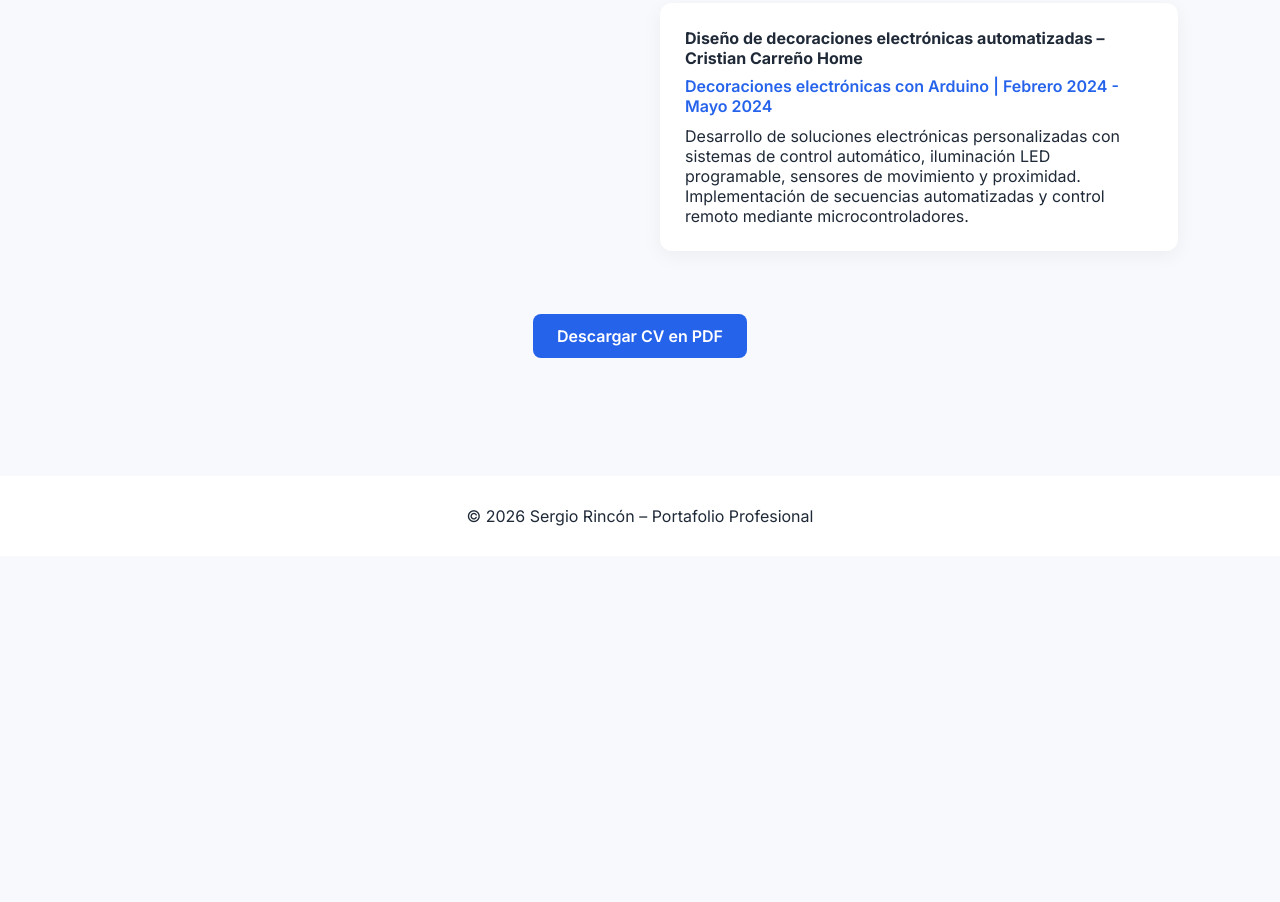
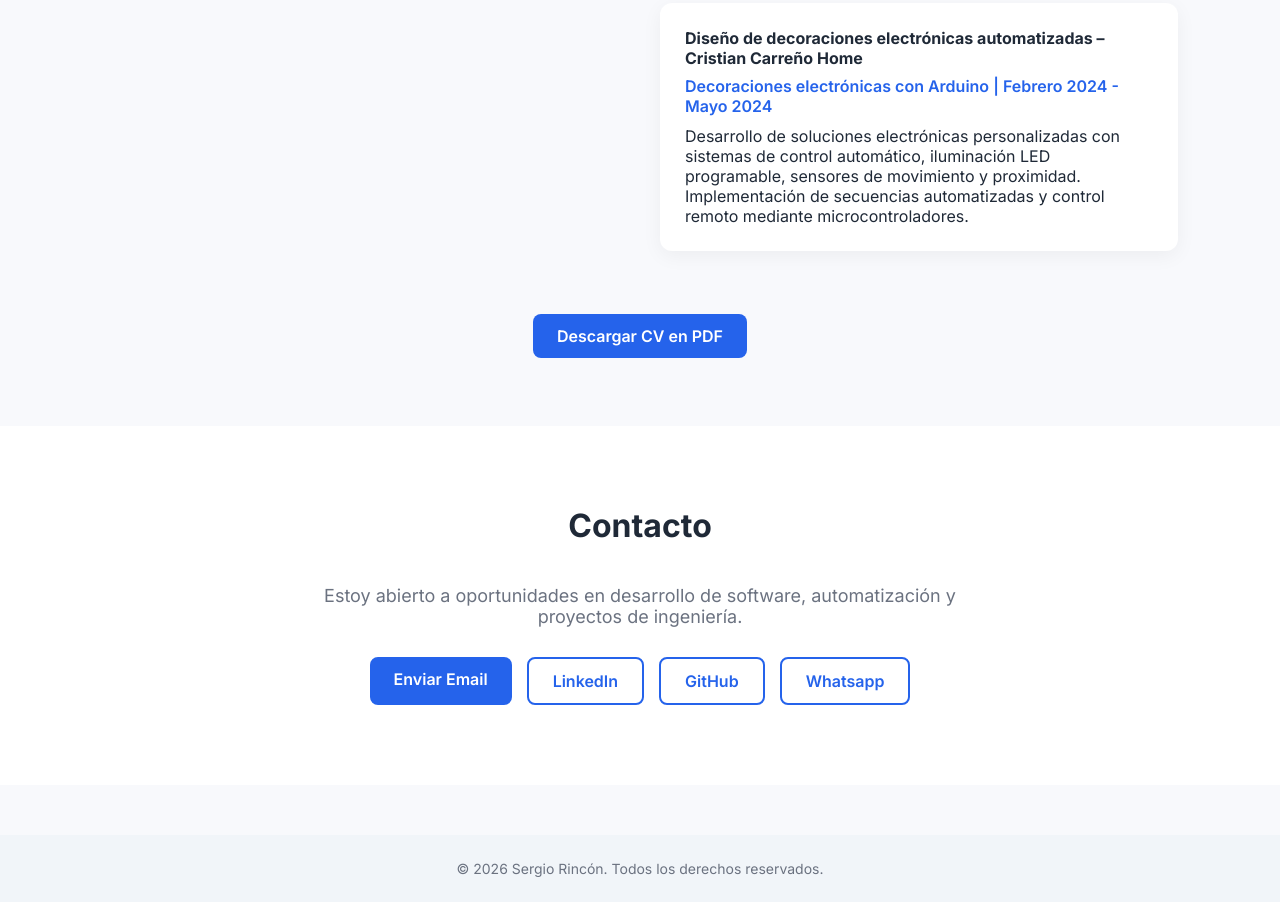
Before and after one commit to SergioR12n/SergioR12n.github.io, a plain HTML site: page index.html in a window 1280 px wide. Shown: the part 2739-3641 px from the top of the page. Before the commit the page ends 3295 px from the top, so only its background shows below. Drawn offline with Linux system fonts and the light colour scheme.

Commit message:
seccion de contacto agregada

```diff
--- a/index.html
+++ b/index.html
@@ -177,6 +177,38 @@
             text-align: center;
             margin-top: 50px;
         }
+
+        #contact {
+            background: white;
+            padding: 80px 8%;
+            text-align: center;
+        }
+
+        .contact-container {
+            max-width: 700px;
+            margin: auto;
+        }
+
+        .contact-text {
+            font-size: 18px;
+            color: #6b7280;
+            margin-bottom: 30px;
+        }
+
+        .contact-buttons {
+            display: flex;
+            justify-content: center;
+            gap: 15px;
+            flex-wrap: wrap;
+        }
+
+        footer {
+            text-align: center;
+            padding: 25px;
+            background: #f1f5f9;
+            color: #6b7280;
+            font-size: 14px;
+        }
     </style>
 </head>
 <body>
@@ -209,7 +241,6 @@
 </section>
 
 <section id="skills">
-
     <h2 class="section-title">Stack Técnico</h2>
     <div class="cards">
         <div class="card">
@@ -337,8 +368,26 @@
     </div>
 </section>
 
+<section id="contact">
+    <h2 class="section-title" style="text-align:center;">Contacto</h2>
+
+    <div class="contact-container">
+        <p class="contact-text">
+            Estoy abierto a oportunidades en desarrollo de software,
+            automatización y proyectos de ingeniería.
+        </p>
+
+        <div class="contact-buttons">
+            <a href="mailto:sergioarn3@gmail.com" class="btn-primary">Enviar Email</a>
+            <a href="https://www.linkedin.com/in/tuperfil" target="_blank" class="btn-secondary">LinkedIn</a>
+            <a href="https://github.com/tuusuario" target="_blank" class="btn-secondary">GitHub</a>
+            <a href="https://wa.me/573204012137" target="_blank" class="btn-secondary">Whatsapp</a>
+        </div>
+    </div>
+</section>
+
 <footer>
-    © 2026 Sergio Rincón – Portafolio Profesional
+    <p>&copy; 2026 Sergio Rincón. Todos los derechos reservados.</p>
 </footer>
 
 </body>
```
